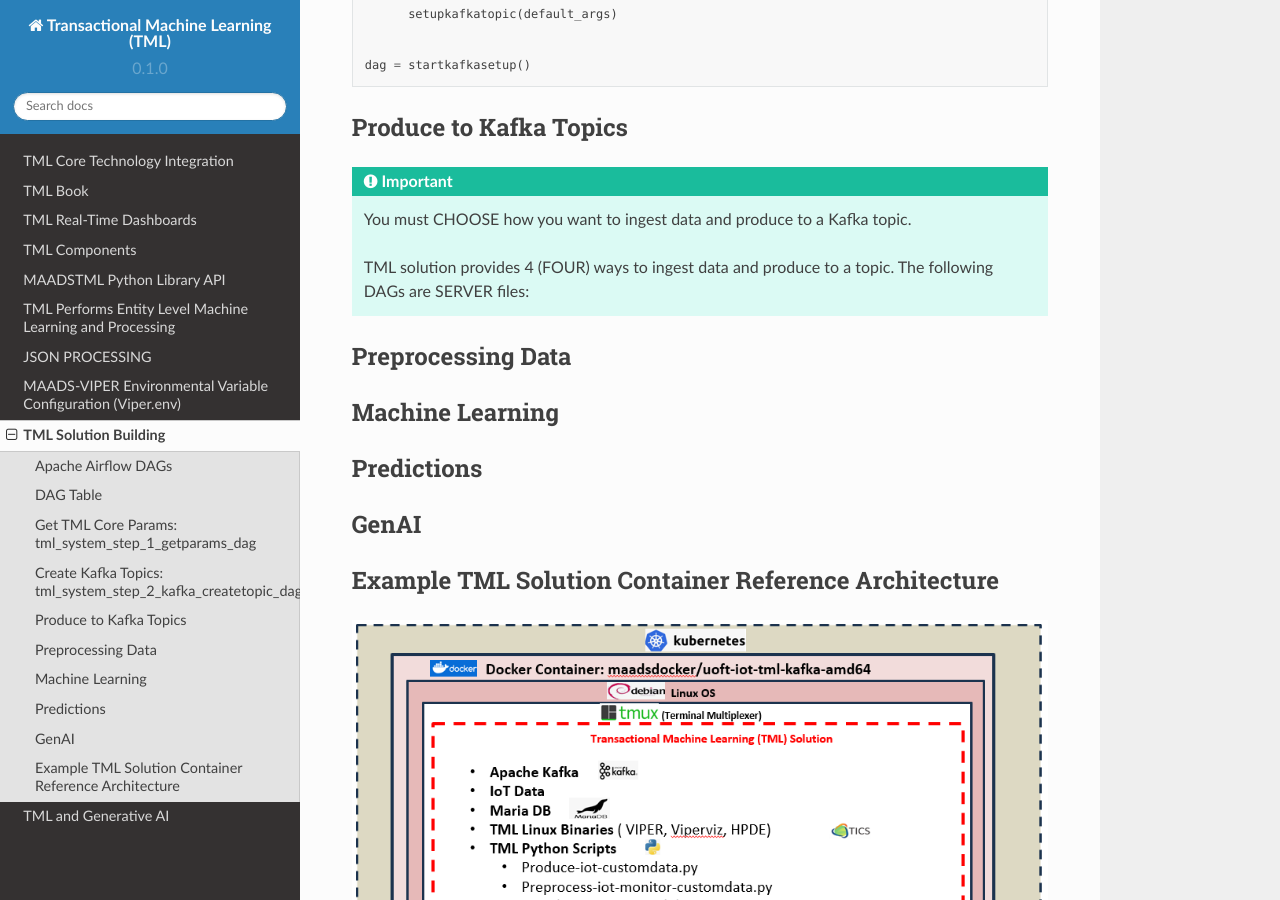
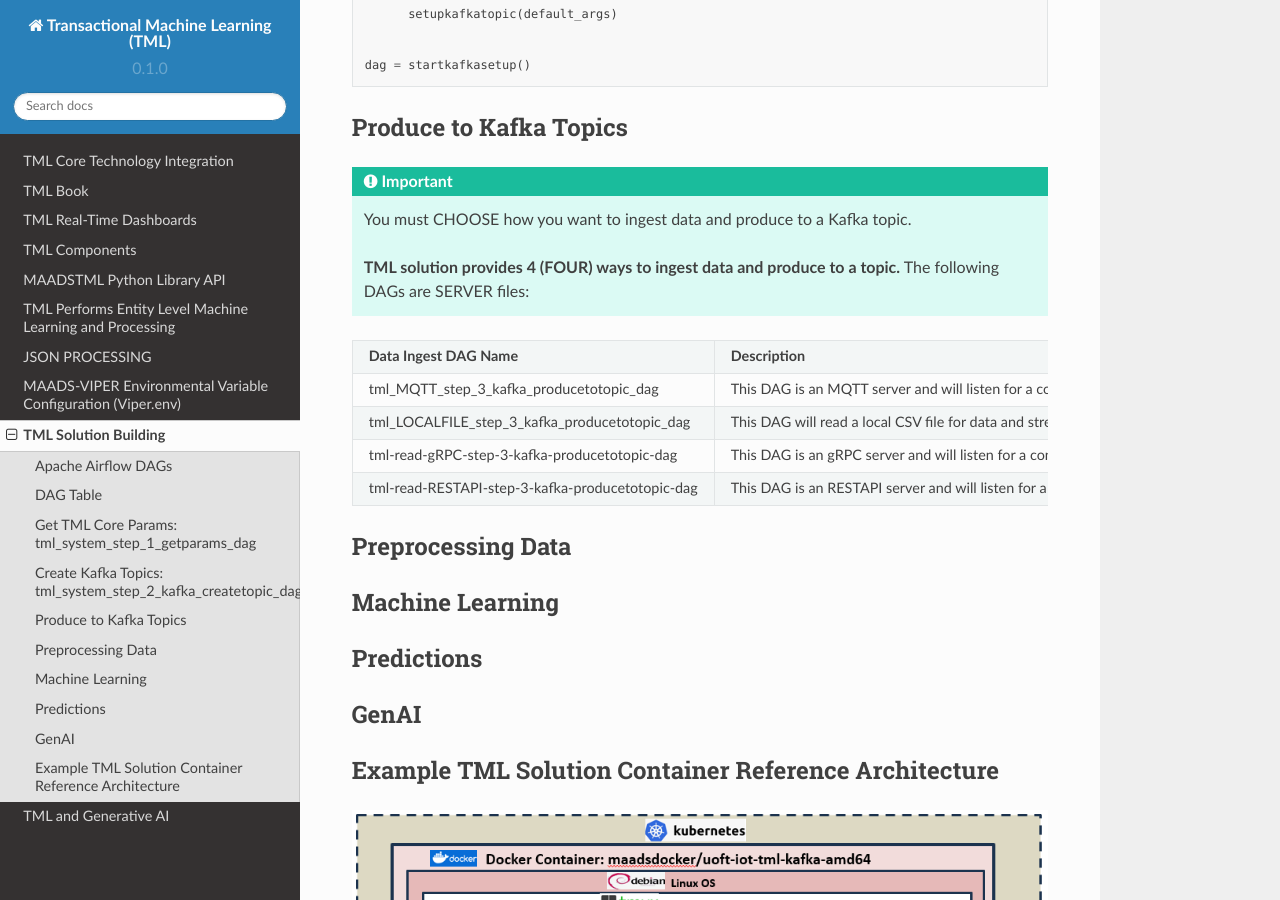
Before and after one commit to smaurice101/readthedocs, a Sphinx documentation site: the page built from docs/source/tmlbuilds.rst, in a window 1280 px wide and 900 px high, scrolled down 4553 px. Built offline with Sphinx 7.4.7 and the Read the Docs theme 2.0.0, drawn with Linux system fonts in a browser that asks for light colours; some of the changed lines change nothing that is shown.

Commit message:
Update tmlbuilds.rst

```diff
--- a/docs/source/tmlbuilds.rst
+++ b/docs/source/tmlbuilds.rst
@@ -244,9 +244,9 @@
 
    You must CHOOSE how you want to ingest data and produce to a Kafka topic.
 
-   TML solution provides 4 (FOUR) ways to ingest data and produce to a topic.  The following DAGs are SERVER files:
+   **TML solution provides 4 (FOUR) ways to ingest data and produce to a topic.**  The following DAGs are SERVER files:
 
-.. list-table:
+.. list-table::
 
    * - **Data Ingest DAG Name**
      - **Description**
```
